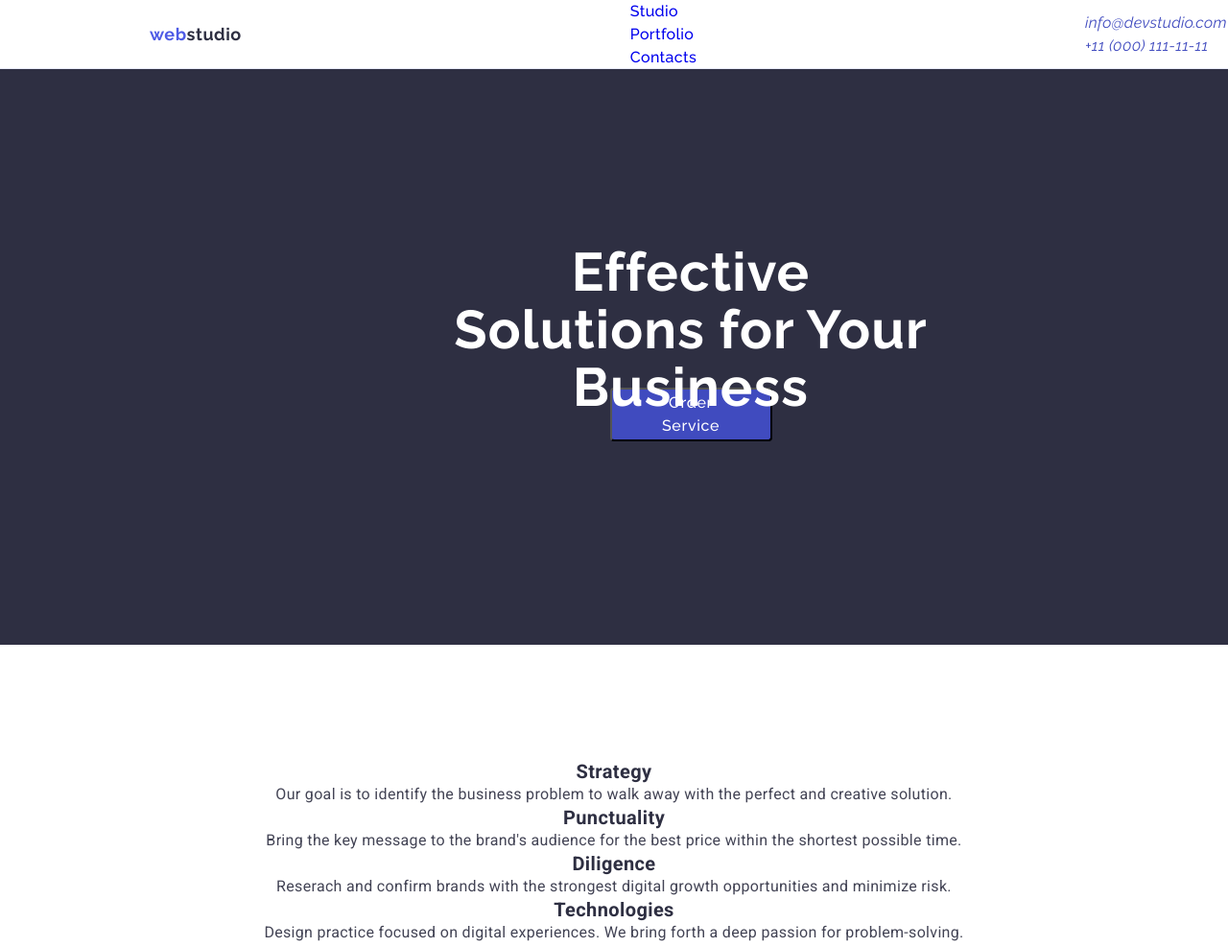
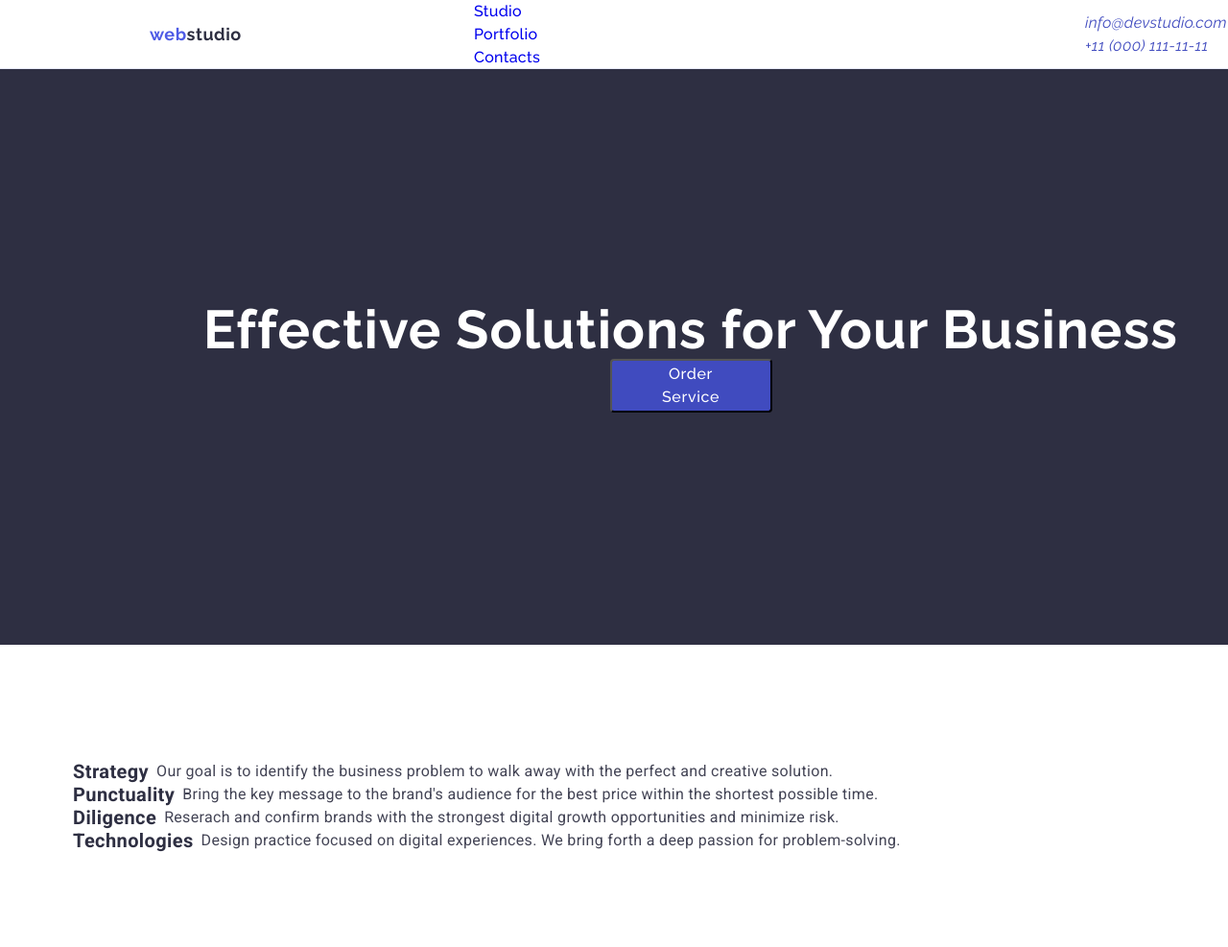
Before and after one commit to Gizemnuravci/goit-markup-hw-03, a plain HTML site: page index.html in a window 1280 px wide. Shown: the top 987 px of the page at 96% size. Drawn offline with nearby package versions, Linux system fonts and the light colour scheme; a web font is replaced by a local one.

Commit message:
odev gonderımı

```diff
--- a/css/styles.css
+++ b/css/styles.css
@@ -56,6 +56,21 @@ ul {
 .navbar {
   display: flex;
   gap: 40px;
+  align-items: center;
+  justify-content: center;
+}
+.link1 {
+  width: 48px;
+  height: 24px;
+  margin-right: 347px;
+}
+.link2 {
+  width: 66px;
+  height: 24px;
+}
+.link3 {
+  width: 67px;
+  height: 24px;
 }
 .navbar ul li a {
   text-decoration: none;
@@ -72,6 +87,10 @@ ul {
   color: #404bbf;
   list-style: none;
   text-decoration: none;
+  display: flex;
+  gap: 40px;
+  margin: 0;
+  padding: 0;
 }
 
 .address a {
@@ -91,8 +110,6 @@ ul {
   color: #434455;
 }
 .main-title {
-  width: 496px;
-  height: 120px;
   font-family: "Raleway", sans-serif;
   font-weight: 700;
   font-size: 56px;
@@ -158,6 +175,11 @@ ul {
 .section2 ul li {
   list-style: none;
   text-align: center;
+  display: flex;
+  flex-wrap: wrap;
+  gap: 8px;
+  margin: 0;
+  padding: 0;
 }
 
 .section2 p {
@@ -177,8 +199,6 @@ ul {
 }
 .section3 ul li {
   list-style: none;
-  width: 264px;
-  height: 380px;
 }
 
 .section3 ul li img {
@@ -186,6 +206,8 @@ ul {
   height: 260px;
   gap: 32px;
   padding-bottom: 32px;
+  flex-wrap: wrap;
+  display: flex;
 }
 
 .section3 ul li h3 {
@@ -195,6 +217,7 @@ ul {
   letter-spacing: 0.4px;
   text-align: center;
   color: #2e2f42;
+  display: flex;
 }
 .section3 ul li p {
   font-size: 16px;
@@ -202,6 +225,7 @@ ul {
   letter-spacing: 0.32px;
   text-align: center;
   color: #434455;
+  display: flex;
 }
 
 .section3 {
@@ -253,6 +277,8 @@ ul {
 
 .the-end {
   background-color: #2e2f42;
+  width: 1440px;
+  height: 312px;
 }
 .the-end a .studio {
   font-family: "Raleway", sans-serif;
--- a/index.html
+++ b/index.html
@@ -25,9 +25,9 @@
         </a>
         <nav class="navbar">
           <ul>
-            <li><a href="studio">Studio</a></li>
-            <li><a href="portfolio">Portfolio</a></li>
-            <li><a href="contacts">Contacts</a></li>
+            <li><a href="studio" class="link1">Studio</a></li>
+            <li><a href="portfolio" class="link2">Portfolio</a></li>
+            <li><a href="contacts" class="link3">Contacts</a></li>
           </ul>
         </nav>
         <address class="address">
```
